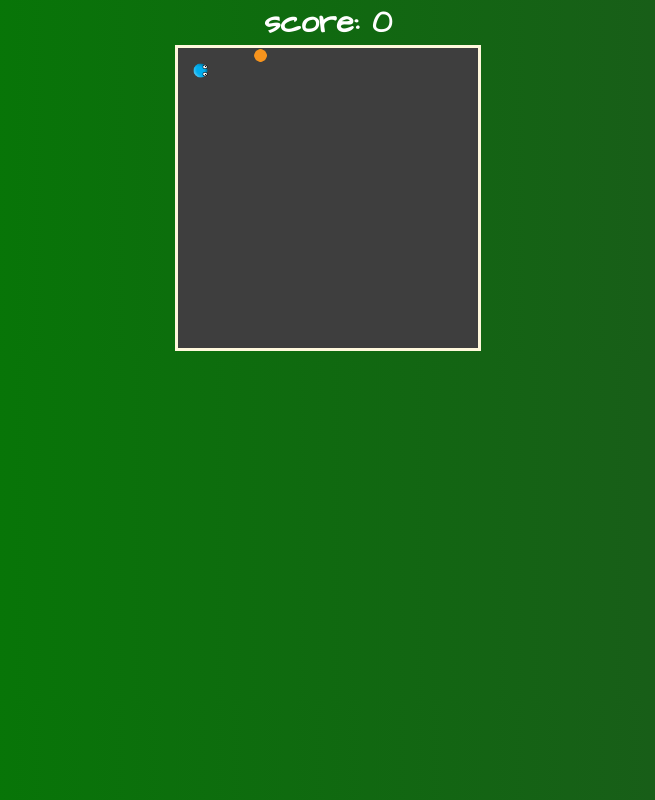
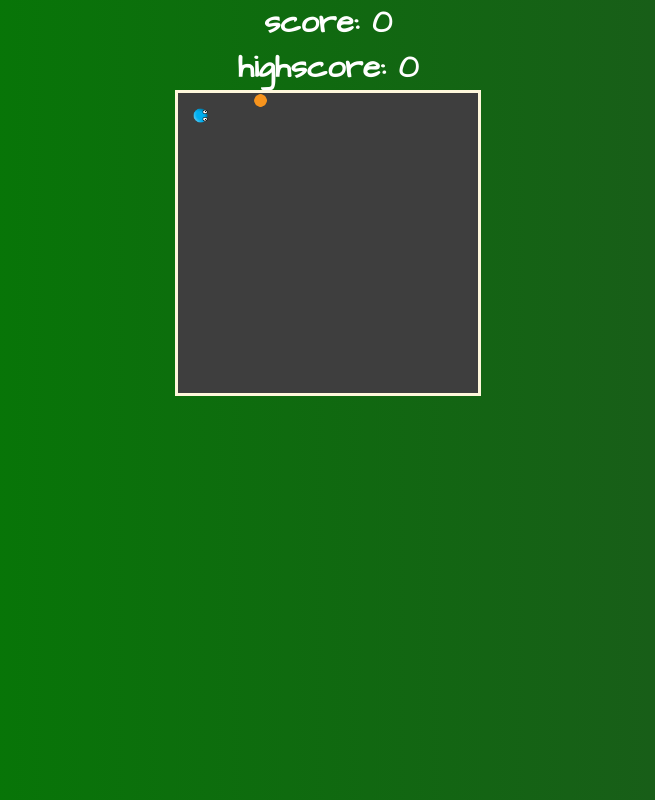
Before and after one commit to JohnTol322/SnakeGame, a plain HTML site: page index.html in a window 1280 px wide. Shown: the whole page, without its empty margins (312-967 px from the left). Drawn offline with Linux system fonts and the light colour scheme.

Commit message:
💯💯 HIGHSCORE ADDED

```diff
--- a/css/style.css
+++ b/css/style.css
@@ -1,11 +1,11 @@
-*{
+* {
   box-sizing: border-box;
   padding: 0;
   margin: 0;
 }
 
-body{
-    background: linear-gradient(to right,green, rgb(32, 83, 32));
+body {
+  background: linear-gradient(to right, green, rgb(32, 83, 32));
 
   display: flex;
   justify-content: space-around;
@@ -13,12 +13,19 @@ body{
   flex-direction: column;
 }
 
-h1{
-    color: #FFFFFF;
-    font-family: 'Architects Daughter', cursive;
+h1 {
+  color: #ffffff;
+  font-family: "Architects Daughter", cursive;
   font-weight: bold;
 }
 
-.canvas{
+#scores {
+  display: flex;
+  justify-content: space-around;
+  align-items: center;
+  flex-direction: column;
+}
+
+.canvas {
   border: 3px solid cornsilk;
 }
--- a/index.html
+++ b/index.html
@@ -14,7 +14,10 @@
     <img src="images/upmouth.png" alt="" width="0px" height="0px" id="up-img">
     <img src="images/downmouth.png" alt="" width="0px" height="0px" id="down-img">
     <img src="images/enemy.png" alt="" width="0px" height="0px" id="fruit-img">
-    <h1 class="score"></h1>
+    <div id="scores">
+        <h1 id="score"></h1>
+        <h1 id="highscore"></h1>
+    </div>
     <canvas class="canvas" height="300" width="300"
     style="background-color: #3e3e3e"></canvas>
 </body>
--- a/javascript/draw.js
+++ b/javascript/draw.js
@@ -28,7 +28,8 @@ const columns = canvas.width / scale;
         }
 
         snake.checkCollision();
-        document.querySelector(".score").innerHTML = "score: " + snake.total;
+        document.querySelector("#score").innerHTML = "score: " + snake.total;
+        document.querySelector("#highscore").innerHTML = "highscore: " + snake.highscore;
     }, 150);
 }());
 
--- a/javascript/snake.js
+++ b/javascript/snake.js
@@ -5,6 +5,7 @@ function Snake(){
     this.ySpeed = 0;
     this.total = 0;
     this.tail = [];
+    this.highscore = 0;
     left = false;
     right = true;
     up = false;
@@ -177,6 +178,9 @@ function Snake(){
     }
 
     this.die = function(){
+        if(this.total > this.highscore){
+            this.highscore = this.total;
+        }
         this.total = 0;
         this.tail = [];
         this.x = scale;
```
Also changed, not shown: images/snakewp.jpg (added). Lines whose indentation alone changed are shown as unchanged.
